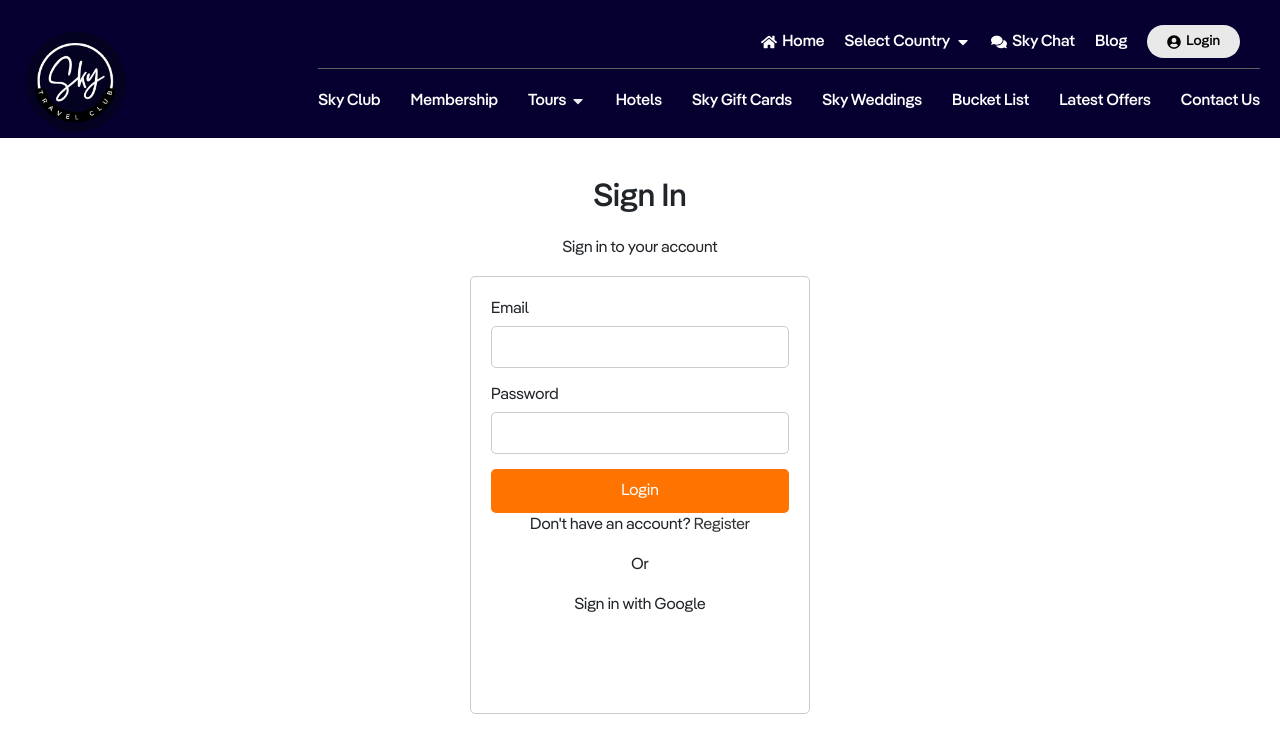
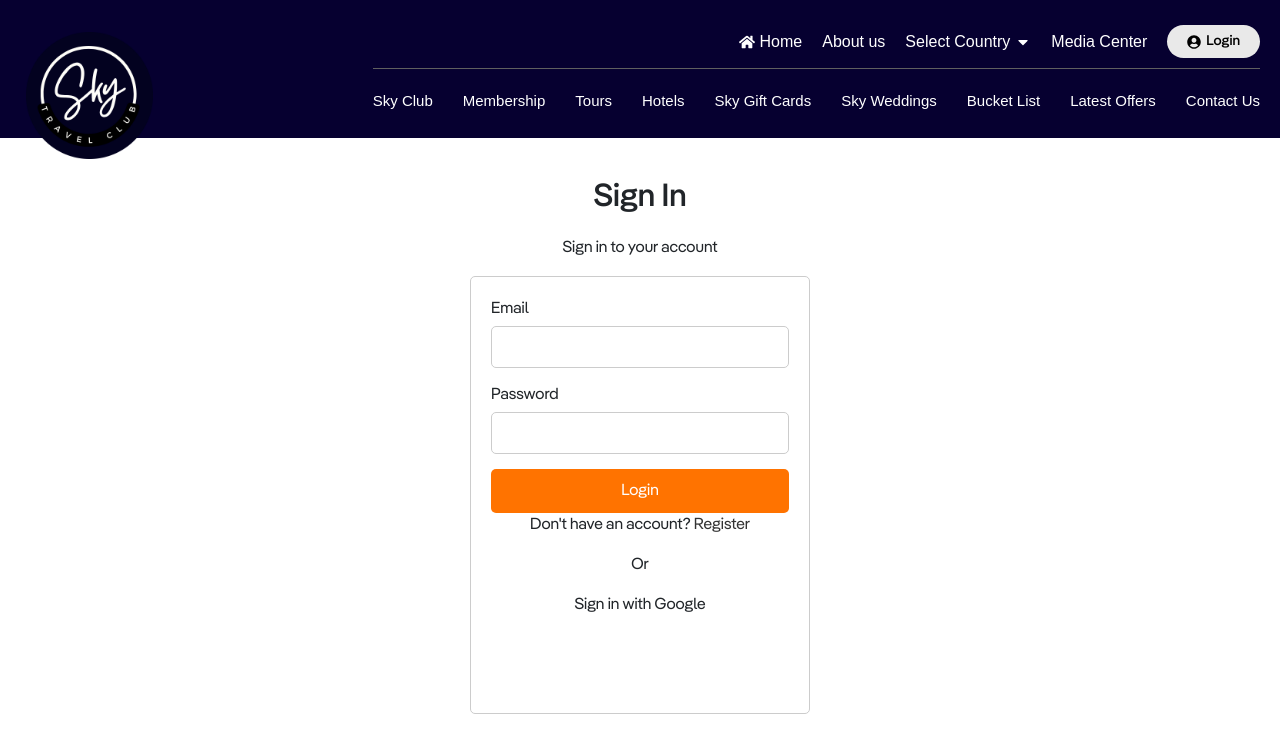
Before and after one commit to ViduraITexphere/skyclub-client, a React (Create React App) app: page /login in a window 1280 px wide. Shown: the top 752 px of the page. Built offline with nearby package versions, Linux system fonts and the light colour scheme.

Commit message:
header fixed

```diff
--- a/src/components/header/Header.css
+++ b/src/components/header/Header.css
@@ -9,11 +9,11 @@
   position: sticky;
   top: 0;
   z-index: 10;
-  font-family: 'PangeaAfrikan', sans-serif;
+  font-family: "Poppins", sans-serif;
 }
 
 .header__logo img {
-  height: 100px;
+  height: 127px;
   position: fixed;
   top: 4%;
   left: 2%;
@@ -24,6 +24,7 @@
   border-top: 1px solid #5f5f5f;
   padding-top: 10px;
   color: #f1f1f1;
+  font-family: "Poppins", sans-serif;
 }
 
 .header__nav ul {
@@ -32,18 +33,21 @@
   gap: 30px; /* Adjust gap as needed */
   margin: 0;
   padding: 0;
+  font-family: "Poppins", sans-serif;
 }
 
 .header__nav ul li {
   position: relative;
+  font-family: "Poppins", sans-serif;
 }
 
 .header__nav ul li a {
   text-decoration: none !important; /* Ensure underline is removed */
   font-weight: 500;
-  font-size: 16px;
+  font-size: 15px;
   color: #ffffff;
   transition: color 0.3s; /* Smooth color transition */
+  font-family: "Poppins", sans-serif !important;
 }
 
 .header__nav ul li a:hover {
@@ -71,7 +75,7 @@
 .topnav .dropdown-content li {
   text-align: left;
   width: 100%;
-  font-family: 'PangeaAfrikan', sans-serif;
+  font-family: "Poppins", sans-serif;
 }
 
 .header__nav .dropdown-content li a,
@@ -101,7 +105,7 @@
   justify-content: flex-end;
   align-items: center;
   background-color: #060030;
-  padding: 10px 20px;
+  padding: 10px 0px;
 }
 
 .topnav a {
@@ -151,8 +155,9 @@
   text-decoration: none;
   gap: 5px;
   font-size: 15px;
-  font-weight: 500;
+  font-weight: 400;
   margin-right: 20px;
+  font-family: "Poppins", sans-serif;
 }
 
 .home-button:hover {
@@ -166,13 +171,13 @@
   padding: 6px 20px;
   cursor: pointer;
   font-size: 14px;
-  font-weight: 500;
+  font-weight: 400;
   border-radius: 20px;
   display: flex;
   justify-content: center;
   align-items: center;
   gap: 5px;
-  font-family: 'PangeaAfrikan', sans-serif;
+  font-family: "Poppins", sans-serif;
 }
 
 .login:hover {
--- a/src/components/header/Header.js
+++ b/src/components/header/Header.js
@@ -82,6 +82,9 @@ function Header() {
             <a className="home-button" href="https://skytravelclub.com/">
               <FaHome /> Home
             </a>
+            <a className="home-button" href="https://skytravelclub.com/">
+              About us
+            </a>
             {/* select country dropdown */}
             <div className="dropdown">
               <a className="home-button">
@@ -100,13 +103,7 @@ function Header() {
               className="home-button"
               href="https://skytravelclub.com/sky-chat/"
             >
-              <FaComments /> Sky Chat
-            </a>
-            <a
-              className="home-button"
-              href="https://skytravelclub.com/new/blog/"
-            >
-              Blog
+              Media Center
             </a>
 
             {/* <a href="https://skytravelclub.com/new/login/">
@@ -139,34 +136,7 @@ function Header() {
                 <a href="https://skytravelclub.com/membership/">Membership</a>
               </li>
               <li className="dropdown">
-                <a href="#trips">Tours</a> <FaCaretDown />
-                <ul className="dropdown-content">
-                  <li>
-                    <a href="https://skytravelclub.com/new/create-trip-with-ai/">
-                      Create trip with AI
-                    </a>
-                  </li>
-                  <li>
-                    <a href="https://skytravelclub.com/new/tailor-made-tours/">
-                      Tailor made tours
-                    </a>
-                  </li>
-                  <li>
-                    <a href="https://skytravelclub.com/new/most-popular/">
-                      Most popular
-                    </a>
-                  </li>
-                  <li>
-                    <a href="https://skytravelclub.com/new/destinations/">
-                      International Tours
-                    </a>
-                  </li>
-                  <li>
-                    <a href="https://skytravelclub.com/solo-travelers/">
-                      Solo Travelers
-                    </a>
-                  </li>
-                </ul>
+                <a href="https://skytravelclub.com/tours/">Tours</a>
               </li>
               <li>
                 <a href="https://skytravelclub.com/hotels/">Hotels</a>
--- a/src/components/itinerary/Itinerary.js
+++ b/src/components/itinerary/Itinerary.js
@@ -151,7 +151,7 @@ function Itinerary({ data }) {
   const saveItinerary = () => {
     if (!userToken || !googleId) return;
 
-    const saveUrl = "http://localhost:5000/api/itinerary/save";
+    const saveUrl = "https://skyclub-server-new.vercel.app/api/itinerary/save";
     const payload = { googleId, itinerary, selectedHotels }; // Include selectedHotels
 
     fetch(saveUrl, {
--- a/src/components/quote/Quote.js
+++ b/src/components/quote/Quote.js
@@ -97,14 +97,17 @@ function Quote() {
       // Log data to ensure it's being correctly formed
       console.log("Submitting the following data:", combinedData);
 
-      fetch("http://localhost:5000/api/itinerary/saveWithDetails", {
+      fetch(
+        "https://skyclub-server-new.vercel.app/api/itinerary/saveWithDetails",
+        {
           method: "POST",
           headers: {
             "Content-Type": "application/json",
             Authorization: `Bearer ${token}`,
           },
           body: JSON.stringify(combinedData),
-      })
+        }
+      )
         .then((response) => {
           if (!response.ok) {
             throw new Error("Network response was not ok");
@@ -115,7 +118,7 @@ function Quote() {
           console.log("Data saved successfully:", data);
 
           // Send email after saving
-          return fetch("http://localhost:5000/api/sendEmail", {
+          return fetch("https://skyclub-server-new.vercel.app/api/sendEmail", {
             method: "POST",
             headers: {
               "Content-Type": "application/json",
--- a/src/components/user/UserProfile.js
+++ b/src/components/user/UserProfile.js
@@ -24,7 +24,7 @@ const ProfilePage = () => {
 
     try {
       const response = await axios.get(
-        `http://localhost:5000/api/user/profile/${googleId}`
+        `https://skyclub-server-new.vercel.app/api/user/profile/${googleId}`
       );
       setUserProfile(response.data);
       setFormData(response.data); // Initialize form data with user profile
@@ -51,7 +51,7 @@ const ProfilePage = () => {
 
     try {
       await axios.put(
-        `http://localhost:5000/api/user/profile/${googleId}`,
+        `https://skyclub-server-new.vercel.app/api/user/profile/${googleId}`,
         formData
       );
       alert("Profile updated successfully!");
--- a/src/index.css
+++ b/src/index.css
@@ -29,7 +29,7 @@ body {
 body {
   margin: 0;
   font-family: -apple-system, BlinkMacSystemFont, 'Segoe UI', 'Roboto', 'Oxygen',
-    'Ubuntu', 'Cantarell', 'Fira Sans', 'Droid Sans', 'Helvetica Neue',
+    'Ubuntu', 'Cantarell', 'Fira Sans', 'Droid Sans', 'Helvetica Neue', 'Poppins',
     sans-serif;
   -webkit-font-smoothing: antialiased;
   -moz-osx-font-smoothing: grayscale;
--- a/src/pages/account/Account.js
+++ b/src/pages/account/Account.js
@@ -71,7 +71,7 @@ function Account() {
   const handlePinQuote = async (quoteId) => {
     try {
       const response = await axios.put(
-        `http://localhost:5000/api/itinerary/pinQuote/${quoteId}`
+        `https://skyclub-server-new.vercel.app/api/itinerary/pinQuote/${quoteId}`
       );
 
       const updatedQuote = response.data;
@@ -114,7 +114,7 @@ function Account() {
       updatedQuote.revision = revisedQuote;
 
       await axios.put(
-        `http://localhost:5000/api/itinerary/reviseQuote/${isRevising}`,
+        `https://skyclub-server-new.vercel.app/api/itinerary/reviseQuote/${isRevising}`,
         updatedQuote
       );
 
@@ -135,7 +135,7 @@ function Account() {
   const confirmDelete = async () => {
     try {
       await axios.delete(
-        `http://localhost:5000/api/itinerary/deleteQuote/${quoteToDelete}`
+        `https://skyclub-server-new.vercel.app/api/itinerary/deleteQuote/${quoteToDelete}`
       );
       setQuotes((prevQuotes) =>
         prevQuotes.filter((quote) => quote._id !== quoteToDelete)
--- a/src/pages/account/SavedQuotes.js
+++ b/src/pages/account/SavedQuotes.js
@@ -27,7 +27,7 @@ const SavedQuotes = () => {
 
     try {
       const response = await axios.post(
-        "http://localhost:5000/api/itinerary/getPinnedQuotes",
+        "https://skyclub-server-new.vercel.app/api/itinerary/getPinnedQuotes",
         { googleId: googleId } // Send Google ID in request body
       );
 
```
Lines whose indentation alone changed are shown as unchanged.
